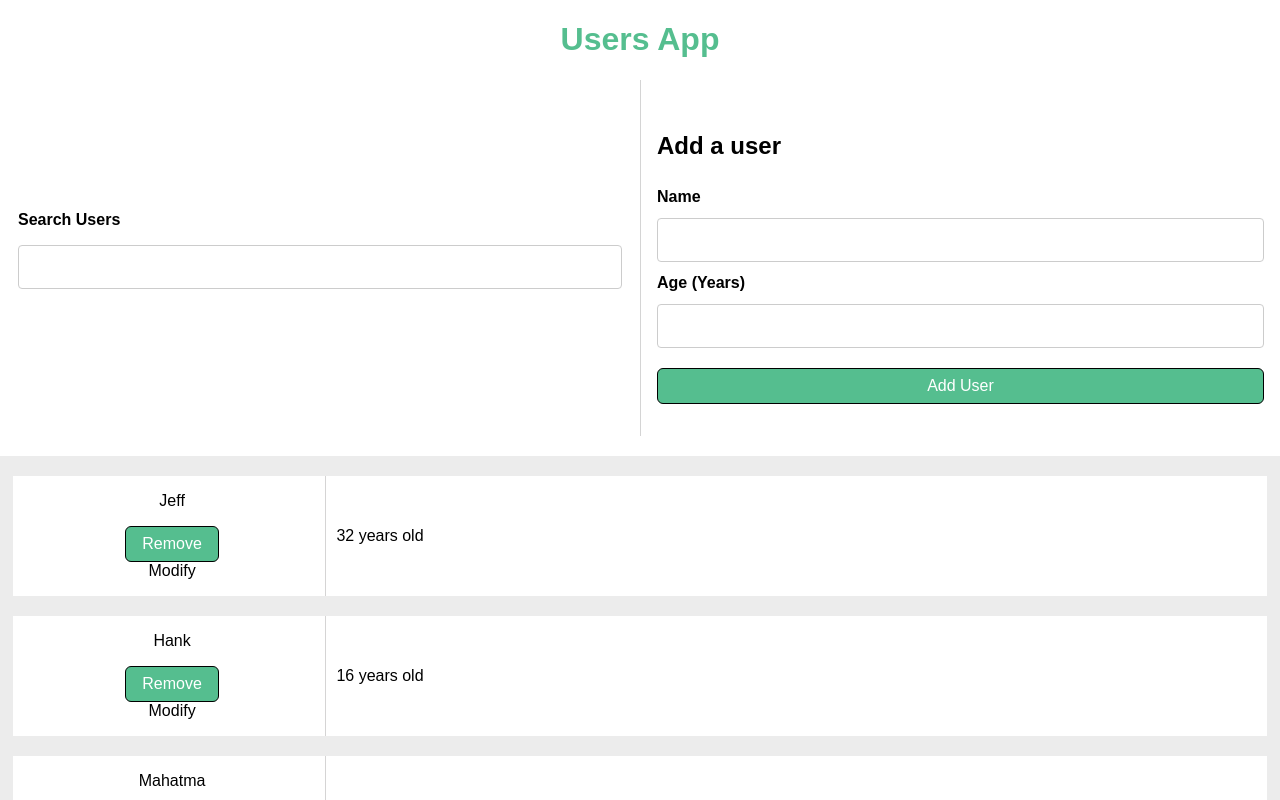
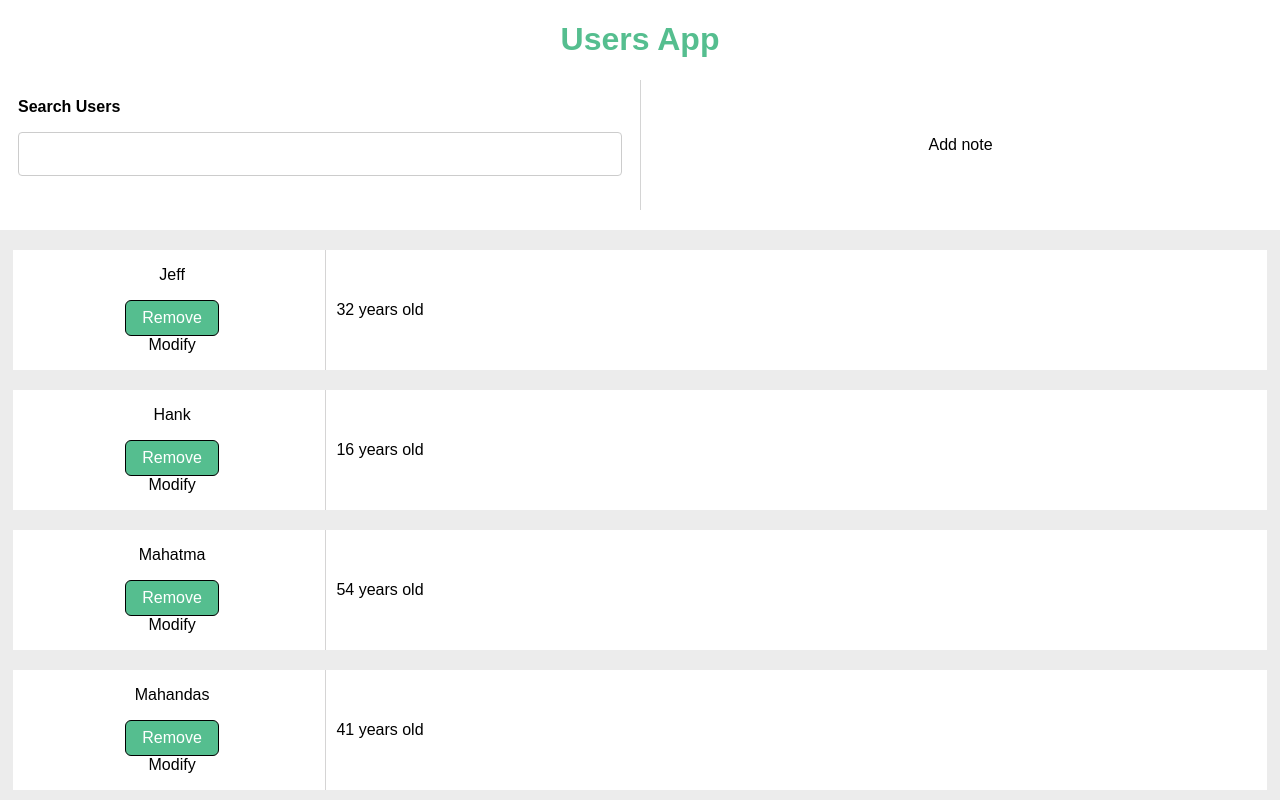
Before and after one commit to mtahir2020/nevernote, a React (Create React App) app: page / in a window 1280 px wide. Shown: the top 800 px of the page. Built offline with nearby package versions, Linux system fonts and the light colour scheme.

Commit message:
hide form operational

```diff
--- a/public/index.html
+++ b/public/index.html
@@ -24,6 +24,7 @@
       work correctly both with client-side routing and a non-root public URL.
       Learn how to configure a non-root public URL by running `npm run build`.
     -->
+    <link rel="stylesheet" href="https://fonts.googleapis.com/css2?family=Material+Symbols+Outlined:opsz,wght,FILL,GRAD@20..48,100..700,0..1,-50..200" />
     <title>React App</title>
   </head>
   <body>
--- a/src/Form.js
+++ b/src/Form.js
@@ -6,8 +6,10 @@ import Wrapper from './Helpers/Wrapper'
 
 const Form = (props) => {
 
-  const nameInputRef = useRef()
-  const ageInputRef = useRef()
+  const [openForm, setOpenForm] = useState(false);
+
+  const nameInputRef = useRef();
+  const ageInputRef = useRef();
 
   const [userInfo, setUserInfo] = useState({
     id: '',
@@ -61,14 +63,9 @@ const Form = (props) => {
       return
     }
 
-    // console.log(props.userInfo);
-    // console.log('newuser :' + props.userInfo)
-
     let userInfoLength = props.userInfo.length
-    console.log(userInfoLength);
 
     props.userInfo({
-      // id: +(userInfo.length + 1),
       id: userInfoLength,
       name: userInfo.name,
       age: +userInfo.age
@@ -87,20 +84,30 @@ const Form = (props) => {
     setError(null)
   }
 
+  const showForm = (e) => {
+    console.log(e.currentTarget);
+    setOpenForm((oldOpenForm) => {
+      return !oldOpenForm
+    })
+  }
+
   // To make controlled component, add 'value' to input field and equal it to state
 
   return (
     <Wrapper>
       {error && <ErrorModal onConfirm={errorHandler} title={error.title} message={error.message}/>}
-      <form onSubmit={captureInfo}>
-      <div><h2>Add a user</h2></div>
-        <label htmlFor='name'>Name</label>
-        <input id="name" ref={nameInputRef} value={userInfo.name} type="text" className='input' onChange={addName}></input>
-        <label htmlFor='age'>Age (Years)</label>
-        <input id="age" ref={ageInputRef} value={userInfo.age} type="number" className='input' onChange={addAge}></input>
-        {/* <button type="submit">Add User</button> */}
-        <Button type="submit">Add User</Button>
-      </form>
+      <div className='add-details-container'>
+        {openForm && <form onSubmit={captureInfo}>
+          <div><h2>Add a user</h2></div>
+          <label htmlFor='name'>Name</label>
+          <input id="name" ref={nameInputRef} value={userInfo.name} type="text" onChange={addName}></input>
+          <label htmlFor='age'>Age (Years)</label>
+          <input id="age" ref={ageInputRef} value={userInfo.age} type="number" onChange={addAge}></input>
+          <Button type="submit">Add User</Button>
+        </form>}
+        <div onClick={showForm}>{!openForm && /*<span className="material-symbols-outlined">note_add</span>}*/ 'Add note'}</div>
+        {openForm && <div onClick={showForm}>Hide Note</div>}
+      </div>
     </Wrapper>
   )
 }
--- a/src/SearchBar.css
+++ b/src/SearchBar.css
@@ -25,6 +25,3 @@
   width: 100%;
   max-width: 40rem;
 }
-
-.search-container .input {
-}
--- a/src/UserBox.css
+++ b/src/UserBox.css
@@ -3,6 +3,7 @@
   border-left: 1px solid rgba(128, 128, 128, 0.339);
   display: flex;
   justify-content: center;
+  align-items: center;
   width: 50%;
   /* border-radius: 8px; */
   /* border: 1px solid black; */
@@ -39,3 +40,10 @@ form label {
   outline: none;
   border-color: #4f005f;
 }
+
+.add-details-container {
+  width: 100%;
+  display: flex;
+  justify-content: center;
+  align-items: center;
+}
--- a/src/index.css
+++ b/src/index.css
@@ -23,6 +23,7 @@ form input {
   height: 100vh;
   flex-direction: column;
   margin: auto;
+  width: 100%;
   /* border: 1px solid white; */
 }
 
@@ -31,3 +32,11 @@ form input {
   width: 100%;
   display: flex;
 }
+
+.material-symbols-outlined {
+  font-variation-settings:
+  'FILL' 0,
+  'wght' 400,
+  'GRAD' 0,
+  'opsz' 48
+}
```
